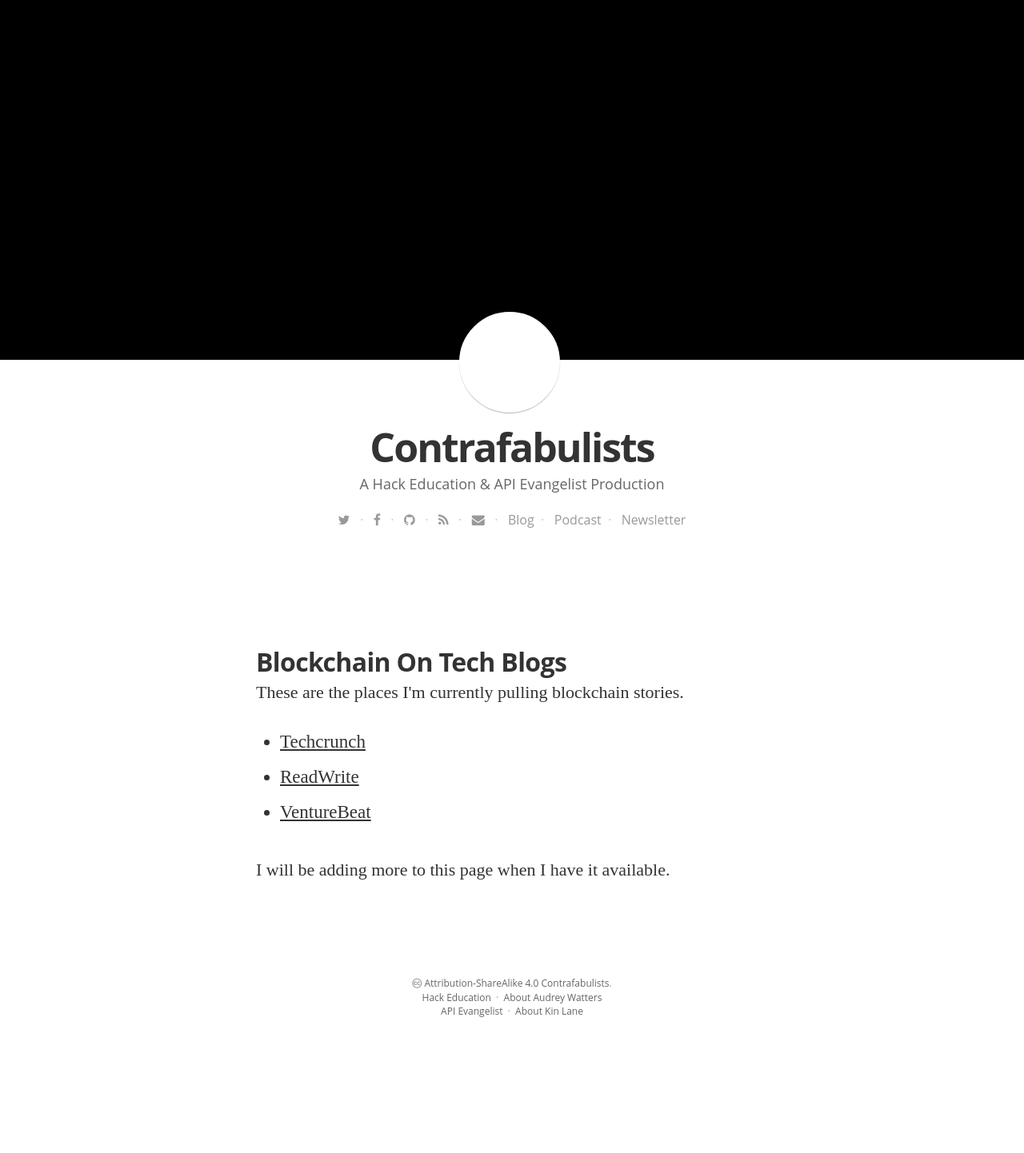
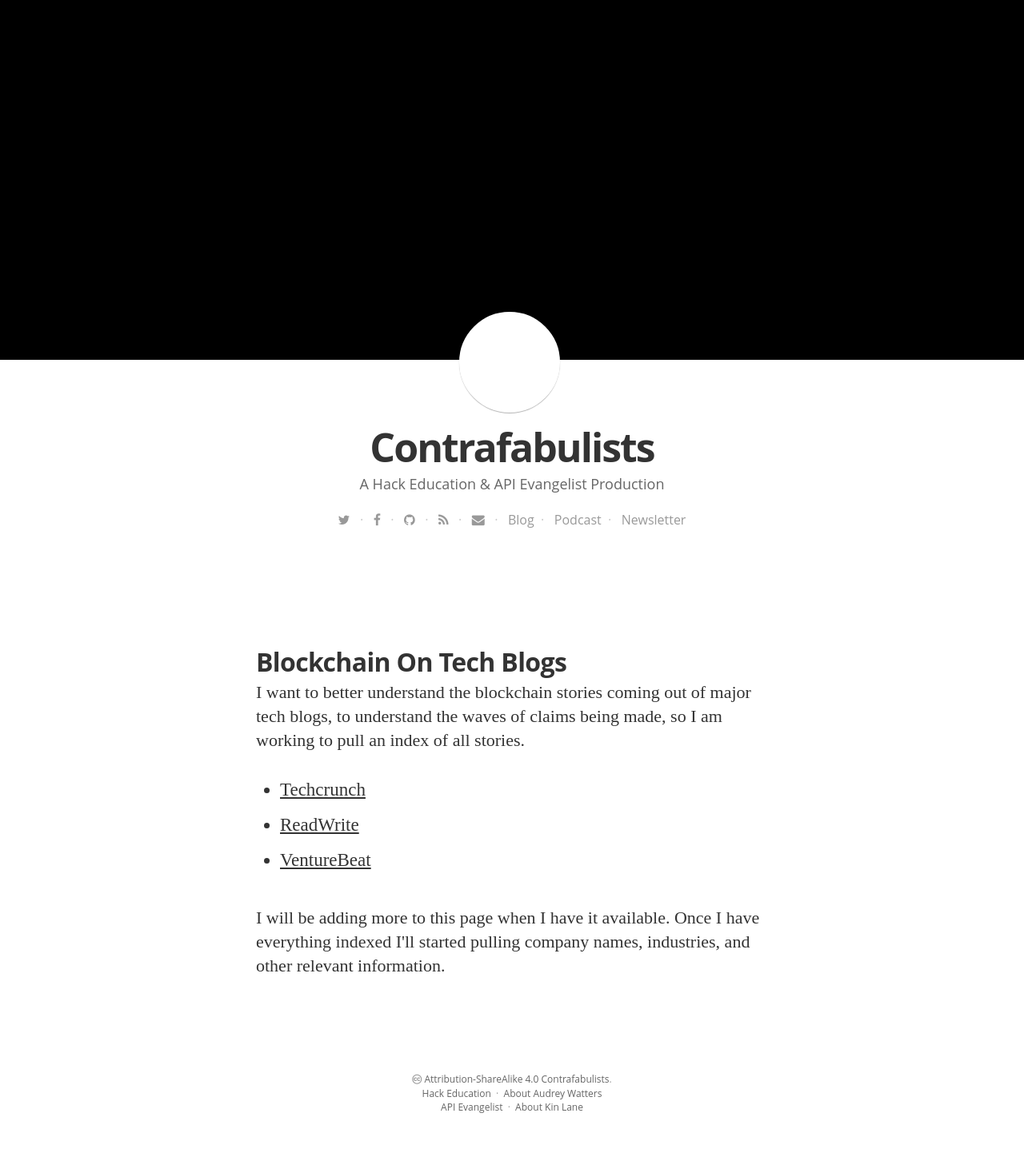
Before and after one commit to Contrafabulists/tech-blockchain, a Jekyll site: the page built from index.html, in a window 1280 px wide. Shown: the whole page at 80% size. Built offline with Jekyll 4.4.1, drawn with Linux system fonts in a browser that asks for light colours; nearby versions of some CDN libraries; some web fonts are replaced; before the commit the page ends 1322 px from its top, so only the background shows below that.

Commit message:
update home

```diff
--- a/index.html
+++ b/index.html
@@ -3,10 +3,10 @@
 ---
 
 <h2>Blockchain On Tech Blogs</h2>
-<p>These are the places I'm currently pulling blockchain stories.</p>
+<p>I want to better understand the blockchain stories coming out of major tech blogs, to understand the waves of claims being made, so I am working to pull an index of all stories.</p>
 <ul>
   <li><a href="techcrunch/">Techcrunch</a></li>
   <li><a href="readwrite/">ReadWrite</a></li>
   <li><a href="venturebeat/">VentureBeat</a></li>
 </ul>
-<p>I will be adding more to this page when I have it available.</p>
+<p>I will be adding more to this page when I have it available. Once I have everything indexed I'll started pulling company names, industries, and other relevant information.</p>
```
